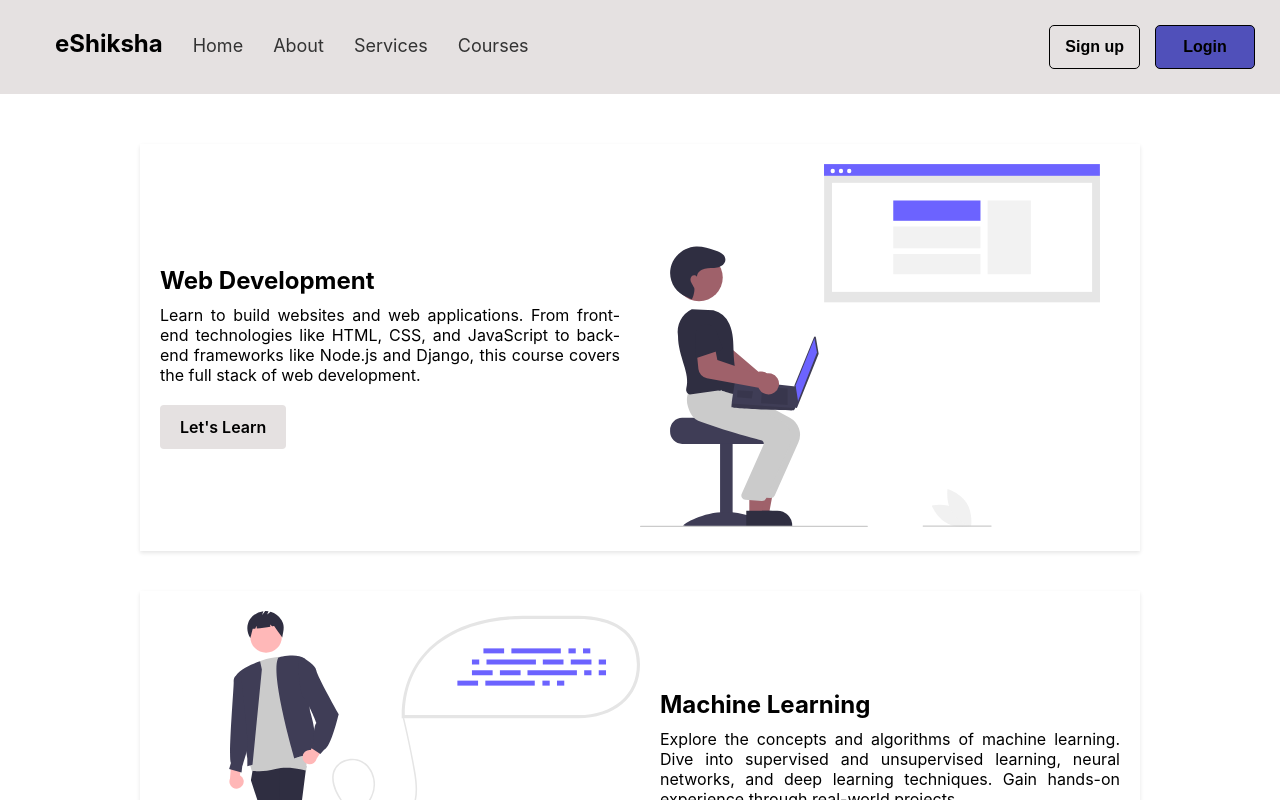
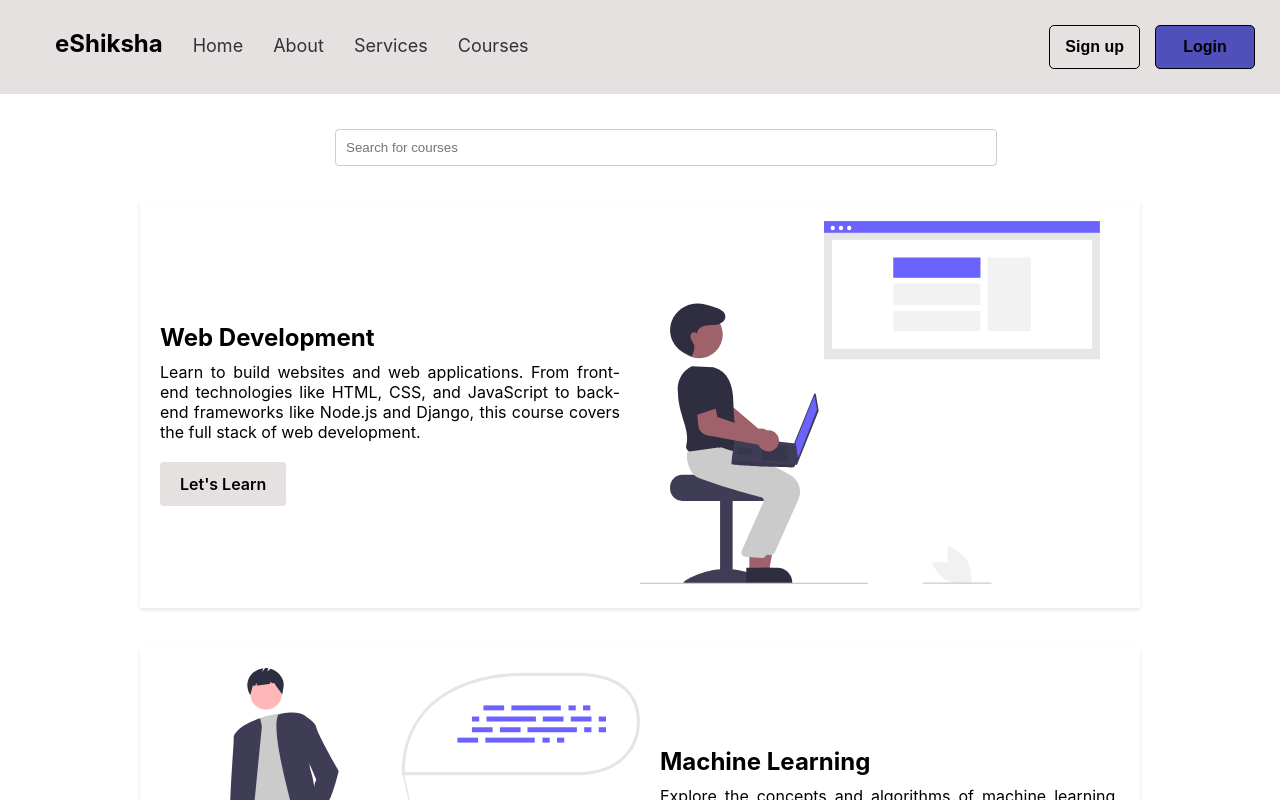
Before and after one commit to saurav1207/eShiksha, a React (Create React App) app: page /course in a window 1280 px wide. Shown: the top 800 px of the page. Built offline with nearby package versions, Linux system fonts and the light colour scheme.

Commit message:
Added Search Functionality

```diff
--- a/src/components/Course.js
+++ b/src/components/Course.js
@@ -1,4 +1,4 @@
-import React from 'react';
+import React, { useState } from 'react';
 import { Link } from 'react-router-dom';
 import '../styles/Course.css';
 import WebDevImage from '../assets/undraw_web_developer_re_h7ie.svg';
@@ -6,6 +6,8 @@ import MLImage from '../assets/undraw_source_code_re_wd9m.svg';
 import CloudImage from '../assets/undraw_cloud_hosting_7xb1.svg';
 
 const Course = () => {
+  const initialQuery = '';
+  const [query, setQuery] = useState(initialQuery);
   const courses = [
     {
       id: 1,
@@ -27,11 +29,37 @@ const Course = () => {
     },
   ];
 
+  // Function to handle search input change
+  const handleSearchChange = (e) => {
+    setQuery(e.target.value);
+  };
+
+  // Function to filter courses based on the search query
+  const filteredCourses = courses.filter((course) =>
+    course.title.toLowerCase().includes(query.toLowerCase())
+  );
+
   return (
     <div className="course-section">
+      <div className="search-bar">
+        <input
+          type="text"
+          placeholder="Search for courses"
+          value={query}
+          onChange={handleSearchChange}
+        />
+      </div>
       <div className="course-container">
-        {courses.map((course, index) => (
-          <div className={`course-card ${index % 2 === 0 ? 'course-section-even' : 'course-section-odd'}`} key={course.id}>
+        {filteredCourses.length === 0 ? (
+          <p className="no-courses-message">No courses found.</p>
+        ) : (
+          filteredCourses.map((course, index) => (
+            <div
+              className={`course-card ${
+                index % 2 === 0 ? 'course-section-even' : 'course-section-odd'
+              }`}
+              key={course.id}
+            >
               <div className="course-details">
                 <h2 className="course-title">{course.title}</h2>
                 <p className="course-description">{course.description}</p>
@@ -43,7 +71,8 @@ const Course = () => {
                 <img src={course.image} alt={course.title} />
               </div>
             </div>
-        ))}
+          ))
+        )}
       </div>
     </div>
   );
--- a/src/styles/Course.css
+++ b/src/styles/Course.css
@@ -1,6 +1,20 @@
 .course-section {
   /* background-color: #f2f2f2; */
   padding: 50px 0;
+}
+
+/* Style for the search input */
+.search-bar {
+  width: 50%;
+  margin-left: 25%;
+  padding: 15px;
+  border: none;
+  font-size: 18px;
+  color: #333;
+  outline: none;
+  transition: background-color 0.3s ease;
+  margin-bottom: 20px;
+  margin-top: -30px;
 }
 
 .course-container {
@@ -10,6 +24,14 @@
   flex-wrap: wrap;
   justify-content: space-between;
   padding: 0 80px;
+}
+
+.no-courses-message {
+  font-size: 20px;
+  font-weight: bold;
+  text-align: center;
+  color: #666;
+  margin-top: 20px;
 }
 
 .course-card {
```
Lines whose indentation alone changed are shown as unchanged.
